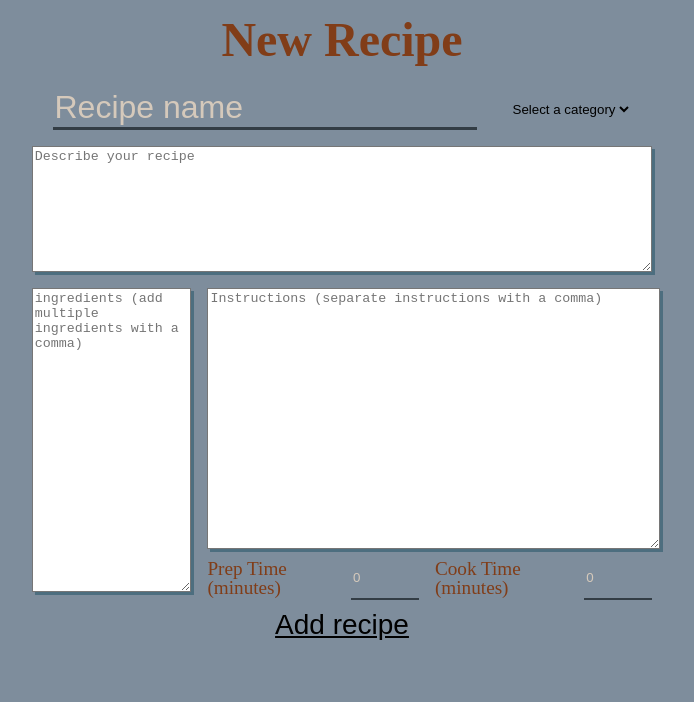
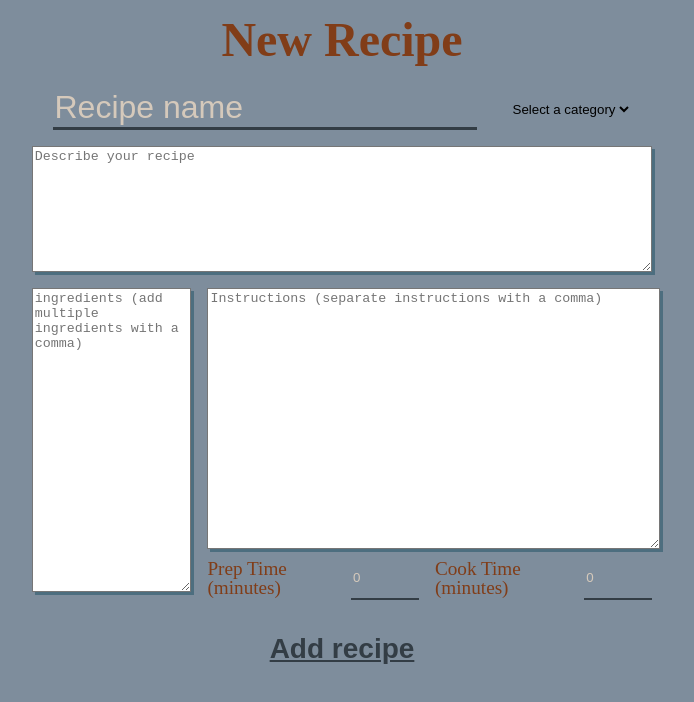
Before and after one commit to SF-Recipe-Cookbook/Front-End, a React (Create React App) app: page /new-recipe in a window 1280 px wide. Shown: the top 702 px of the page, without its empty margins (298-992 px from the left). Built offline with nearby package versions, Linux system fonts and the light colour scheme.

Commit message:
changed 'add' button styling

```diff
--- a/src/components/new-recipe-page/NewRecipe.js
+++ b/src/components/new-recipe-page/NewRecipe.js
@@ -97,11 +97,13 @@
     }
 `
 const AddRecipe = styled.button`
-    margin: .5rem;
+    margin: 2rem .5rem 0;
     background-color: inherit;
     border: none;
     text-decoration: underline;
     font-size: 1.75rem;
+    color: #333D45;
+    font-weight: bold;
 `
 
 const recipe = {
```
